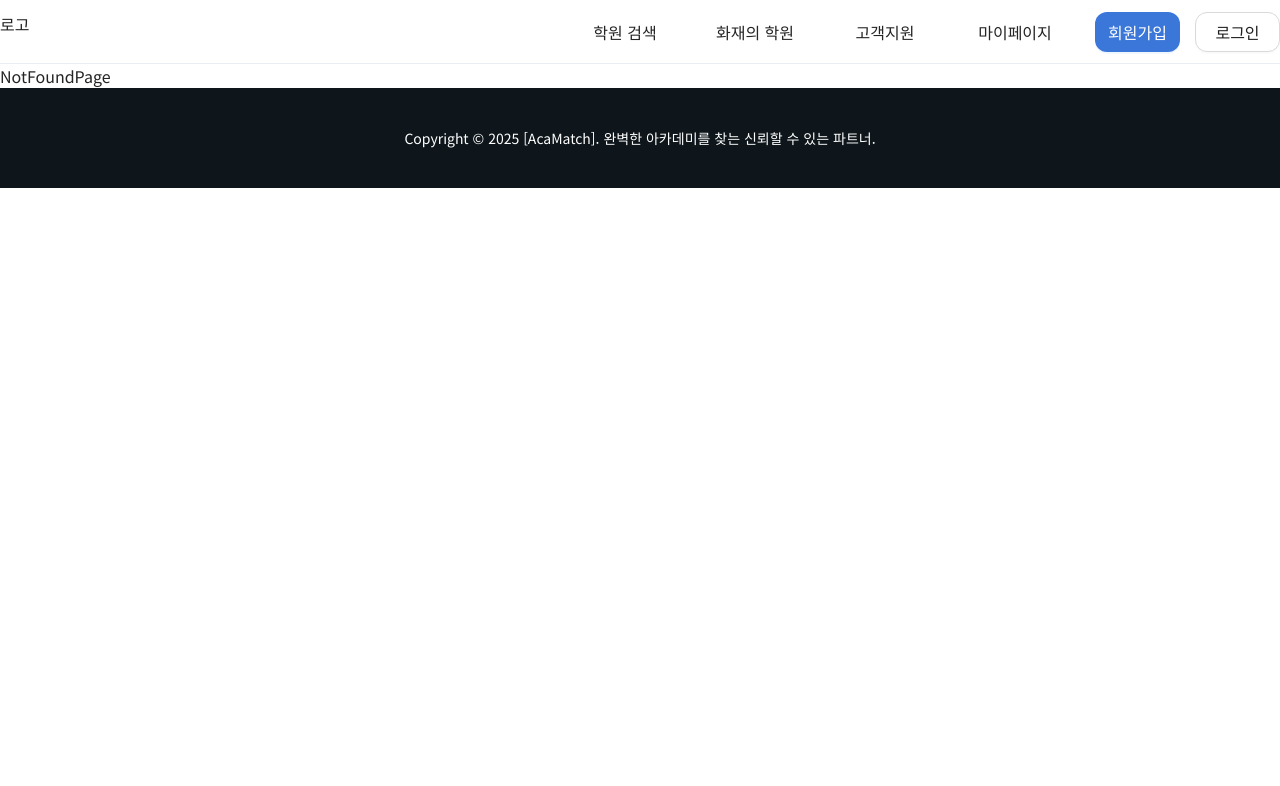
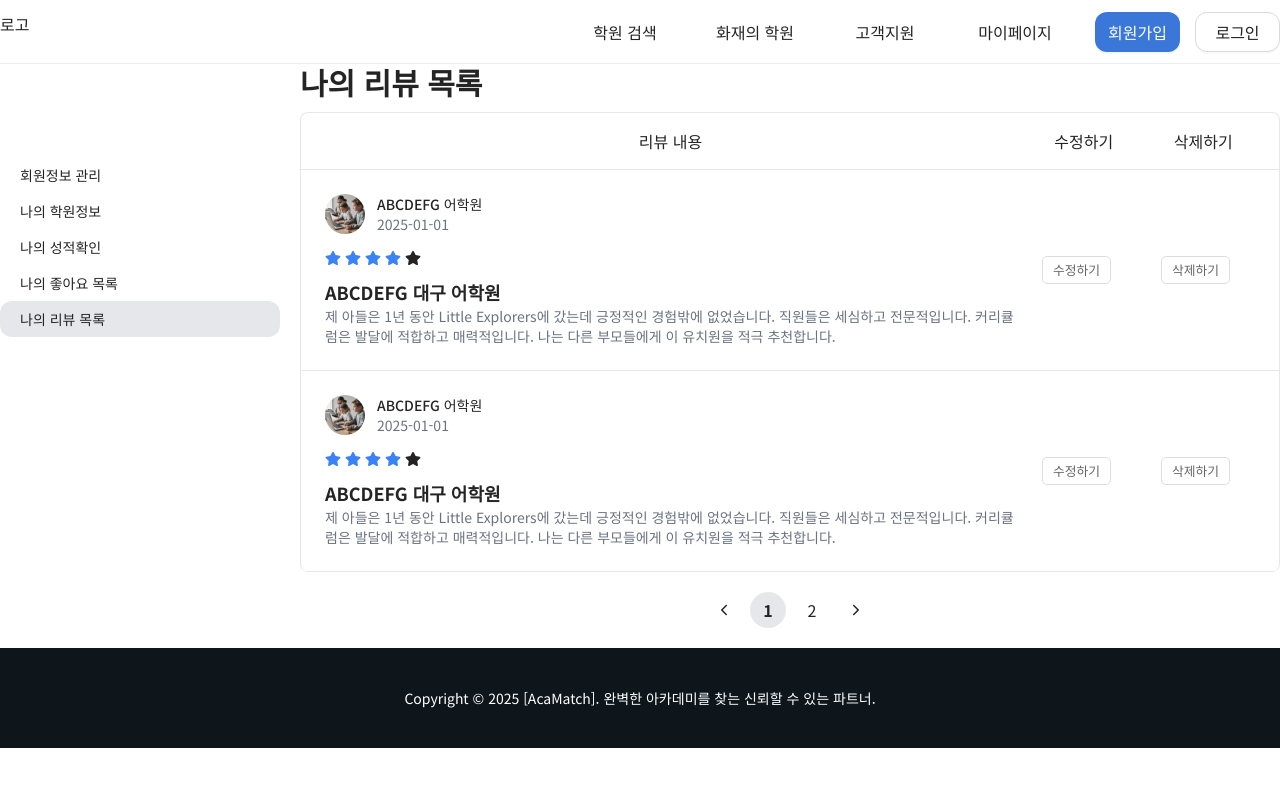
Before and after one commit to k-risu/Aca_Match, a React (Vite) app: page /mypage/review in a window 1280 px wide. Shown: the top 786 px of the page. Built offline with nearby package versions, Linux system fonts and the light colour scheme; the HTML template or start-up script is replaced by a standard one.

Commit message:
[feat] 나의 리뷰목록 페이지 추가

```diff
--- a/src/App.tsx
+++ b/src/App.tsx
@@ -1,5 +1,6 @@
 import Layout from "./components/Layout";
 import { Route, BrowserRouter as Router, Routes } from "react-router-dom";
+import { ConfigProvider } from "antd";
 import HomePage from "./pages/HomePage";
 import LoginPage from "./pages/member/LoginPage";
 import SignupPage from "./pages/member/SignupPage";
@@ -9,10 +10,10 @@ import AcademySearch from "./pages/AcademySearch";
 import AcademyDetail from "./pages/AcademyDetail";
 import Support from "./pages/Support";
 import NotFoundPage from "./pages/NotFoundPage";
-import { ConfigProvider } from "antd";
 import MyPageRecord from "./pages/mypage/MyPageRecord";
 import MyPageLike from "./pages/mypage/MyPageLike";
 import MyPageUserInfo from "./pages/mypage/MyPageUserInfo";
+import MypageReview from "./pages/mypage/MypageReview";
 
 function App() {
   return (
@@ -41,6 +42,7 @@ function App() {
               <Route path="/mypage/record" element={<MyPageRecord />} />
               <Route path="/mypage/like" element={<MyPageLike />} />
               <Route path="/mypage/user" element={<MyPageUserInfo />} />
+              <Route path="/mypage/review" element={<MypageReview />} />
             </Route>
             <Route path="/academy">
               <Route index element={<AcademySearch />} />
--- /dev/null
+++ b/src/pages/mypage/MypageReview.tsx
@@ -0,0 +1,130 @@
+import { useEffect, useState } from "react";
+import Pages from "../../components/page/Pages";
+import SideBar from "../../components/SideBar";
+import { FaStar } from "react-icons/fa";
+
+const menuItems = [
+  { label: "회원정보 관리", isActive: false, link: "/mypage/user" },
+  { label: "나의 학원정보", isActive: false, link: "/mypage" },
+  { label: "나의 성적확인", isActive: false, link: "/mypage/record" },
+  { label: "나의 좋아요 목록", isActive: false, link: "/mypage/like" },
+  { label: "나의 리뷰 목록", isActive: true, link: "/mypage/review" },
+];
+
+function MypageReview() {
+  const [totalItems, setTotalItems] = useState(0);
+
+  const fetchData = (page: number) => {
+    //axios 데이터 호출할 때 페이지당 갯수랑 페이지 번호 전달
+    setTotalItems(10);
+  };
+
+  useEffect(() => {
+    fetchData(1);
+  }, []);
+
+  const handlePageChange = (page: number) => {
+    fetchData(page);
+  };
+
+  return (
+    <div className="flex gap-5 w-full justify-center align-top">
+      <SideBar menuItems={menuItems} />
+
+      <div className="w-full">
+        <h2 className="flex items-center justify-between pb-3 text-3xl font-bold">
+          나의 리뷰 목록
+        </h2>
+        <div className="w-full border border-b-0 rounded-lg overflow-hidden">
+          <div className="flex justify-between align-middle p-4 border-b">
+            <div className="flex items-center justify-center w-full">
+              리뷰 내용
+            </div>
+            <div className="flex items-center justify-center w-40">
+              수정하기
+            </div>
+            <div className="flex items-center justify-center w-40">
+              삭제하기
+            </div>
+          </div>
+
+          <div className="loop-content flex justify-between align-middle p-6 border-b">
+            <div className="w-full">
+              <div className="flex items-center gap-3">
+                <div className="w-10 h-10 rounded-full overflow-hidden">
+                  <img src="/aca_image_1.png" alt=" /" />
+                </div>
+                <div>
+                  <div className="text-sm font-medium">ABCDEFG 어학원</div>
+                  <div className="text-sm text-gray-500">2025-01-01</div>
+                </div>
+              </div>
+              <div className="flex items-center gap-1 mt-4 mb-3">
+                <FaStar className="text-blue-500" />
+                <FaStar className="text-blue-500" />
+                <FaStar className="text-blue-500" />
+                <FaStar className="text-blue-500" />
+                <FaStar className="text-black-500" />
+              </div>
+              <div className="text-lg font-bold">ABCDEFG 대구 어학원</div>
+              <div className="text-sm text-gray-500">
+                제 아들은 1년 동안 Little Explorers에 갔는데 긍정적인 경험밖에
+                없었습니다. 직원들은 세심하고 전문적입니다. 커리큘럼은 발달에
+                적합하고 매력적입니다. 나는 다른 부모들에게 이 유치원을 적극
+                추천합니다.
+              </div>
+            </div>
+            <div className="flex items-center justify-center w-40">
+              <button className="small_line_button">수정하기</button>
+            </div>
+            <div className="flex items-center justify-center w-40">
+              <button className="small_line_button">삭제하기</button>
+            </div>
+          </div>
+
+          <div className="loop-content flex justify-between align-middle p-6 border-b">
+            <div className="w-full">
+              <div className="flex items-center gap-3">
+                <div className="w-10 h-10 rounded-full overflow-hidden">
+                  <img src="/aca_image_1.png" alt=" /" />
+                </div>
+                <div>
+                  <div className="text-sm font-medium">ABCDEFG 어학원</div>
+                  <div className="text-sm text-gray-500">2025-01-01</div>
+                </div>
+              </div>
+              <div className="flex items-center gap-1 mt-4 mb-3">
+                <FaStar className="text-blue-500" />
+                <FaStar className="text-blue-500" />
+                <FaStar className="text-blue-500" />
+                <FaStar className="text-blue-500" />
+                <FaStar className="text-black-500" />
+              </div>
+              <div className="text-lg font-bold">ABCDEFG 대구 어학원</div>
+              <div className="text-sm text-gray-500">
+                제 아들은 1년 동안 Little Explorers에 갔는데 긍정적인 경험밖에
+                없었습니다. 직원들은 세심하고 전문적입니다. 커리큘럼은 발달에
+                적합하고 매력적입니다. 나는 다른 부모들에게 이 유치원을 적극
+                추천합니다.
+              </div>
+            </div>
+            <div className="flex items-center justify-center w-40">
+              <button className="small_line_button">수정하기</button>
+            </div>
+            <div className="flex items-center justify-center w-40">
+              <button className="small_line_button">삭제하기</button>
+            </div>
+          </div>
+        </div>
+
+        <Pages
+          perPage={5}
+          totalPage={10}
+          onPageChange={() => handlePageChange(1)}
+        />
+      </div>
+    </div>
+  );
+}
+
+export default MypageReview;
```
